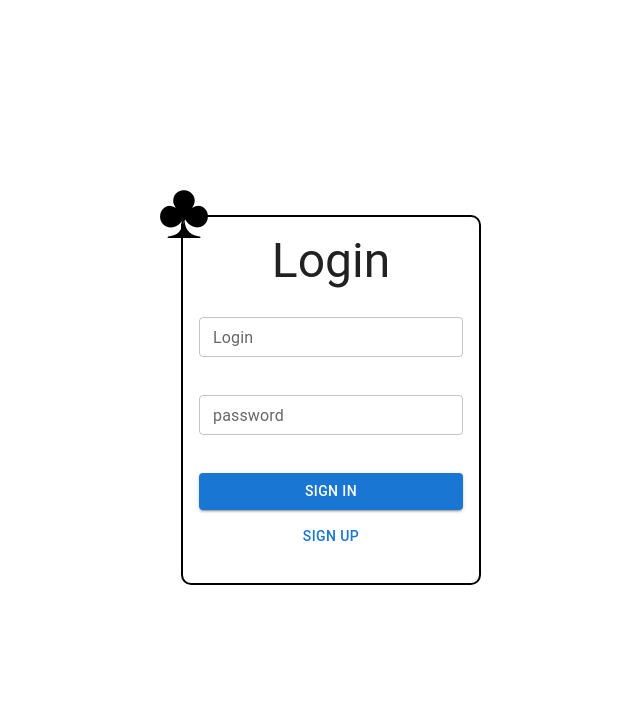
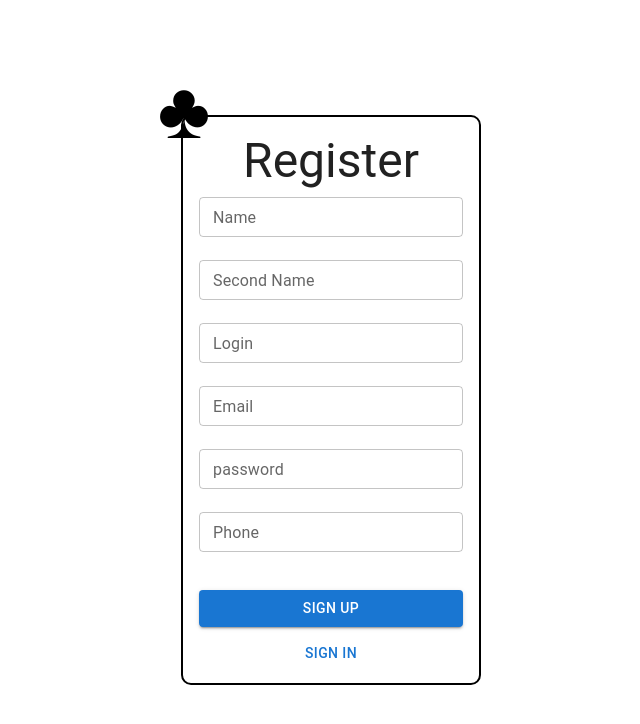
Before and after one commit to frontandrew/black-jack, a React (Vite) app in the folder packages/client/: page /sign-up in a window 1280 px wide. Shown: the top 724 px of the page, without its empty margins (309-949 px from the left). Built offline with nearby package versions, Linux system fonts and the light colour scheme.

Commit message:
added style

```diff
--- a/packages/client/src/pages/reg/style.css
+++ b/packages/client/src/pages/reg/style.css
@@ -5,5 +5,15 @@
     display: flex;
     flex-direction: column;
     align-items: center;
-    justify-content: space-around;
+    justify-content: center;
 }
+
+.clubs {
+    height: 0;
+    position: relative;
+    top: -82px;
+    left: -41.3px;
+
+    color: black;
+    font-size: 80px;
+}
--- a/packages/client/src/pages/reg/view.tsx
+++ b/packages/client/src/pages/reg/view.tsx
@@ -50,7 +50,7 @@ export const RegPage = () => {
   return (
     <Box className="login-page">
       <Box
-        height={370}
+        height={570}
         width={300}
         p={2}
         sx={{
@@ -64,19 +64,64 @@ export const RegPage = () => {
             handlerForms({ login: value, password: password })
           }}>
           <Grid direction="column" display="flex" gap="0.5em">
-            <Typography
-              variant="h3"
-              align="center"
-              sx={{ marginBottom: '20px' }}>
-              Login
+            <Typography variant="h3" align="center">
+              Register
             </Typography>
+            <TextField
+              error={errorLogin}
+              label="Name"
+              type="text"
+              size="small"
+              sx={{
+                height: '55px',
+              }}
+              helperText={halperLogin}
+              onChange={e => setValue(e.target.value)}
+              inputProps={{
+                onBlur: () => {
+                  handlerForms({ login: value })
+                },
+              }}
+            />
+            <TextField
+              error={errorLogin}
+              label="Second Name"
+              type="text"
+              size="small"
+              sx={{
+                height: '55px',
+              }}
+              helperText={halperLogin}
+              onChange={e => setValue(e.target.value)}
+              inputProps={{
+                onBlur: () => {
+                  handlerForms({ login: value })
+                },
+              }}
+            />
             <TextField
               error={errorLogin}
               label="Login"
               type="text"
               size="small"
               sx={{
-                height: '70px',
+                height: '55px',
+              }}
+              helperText={halperLogin}
+              onChange={e => setValue(e.target.value)}
+              inputProps={{
+                onBlur: () => {
+                  handlerForms({ login: value })
+                },
+              }}
+            />
+            <TextField
+              error={errorLogin}
+              label="Email"
+              type="text"
+              size="small"
+              sx={{
+                height: '55px',
               }}
               helperText={halperLogin}
               onChange={e => setValue(e.target.value)}
@@ -92,7 +137,7 @@ export const RegPage = () => {
               type="password"
               size="small"
               sx={{
-                height: '70px',
+                height: '55px',
               }}
               helperText={halperPassword}
               onChange={e => {
@@ -104,15 +149,31 @@ export const RegPage = () => {
                 },
               }}
             />
+            <TextField
+              error={errorLogin}
+              label="Phone"
+              type="text"
+              size="small"
+              sx={{
+                height: '70px',
+              }}
+              helperText={halperLogin}
+              onChange={e => setValue(e.target.value)}
+              inputProps={{
+                onBlur: () => {
+                  handlerForms({ login: value })
+                },
+              }}
+            />
             <Button type="submit" variant="contained">
-              SIGN IN
+              SIGN UP
             </Button>
             <Button
               variant="text"
               onClick={() => {
-                navigate('/sign-up')
+                navigate('/sign-in')
               }}>
-              sign up
+              sign in
             </Button>
           </Grid>
         </form>
```
